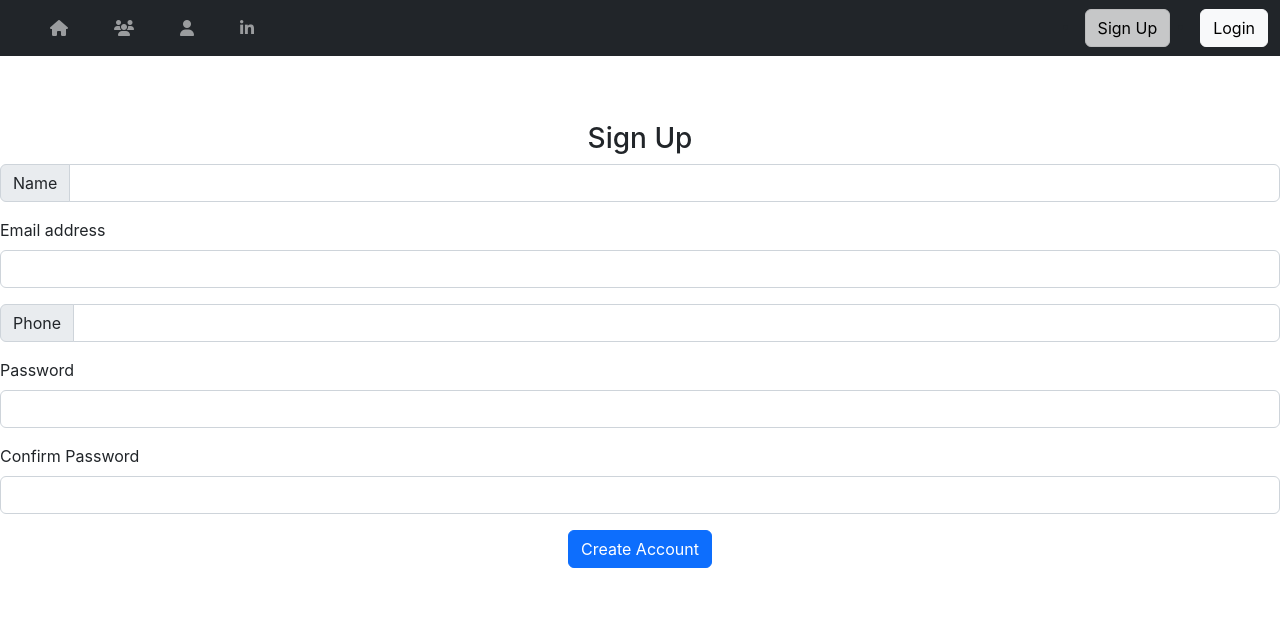
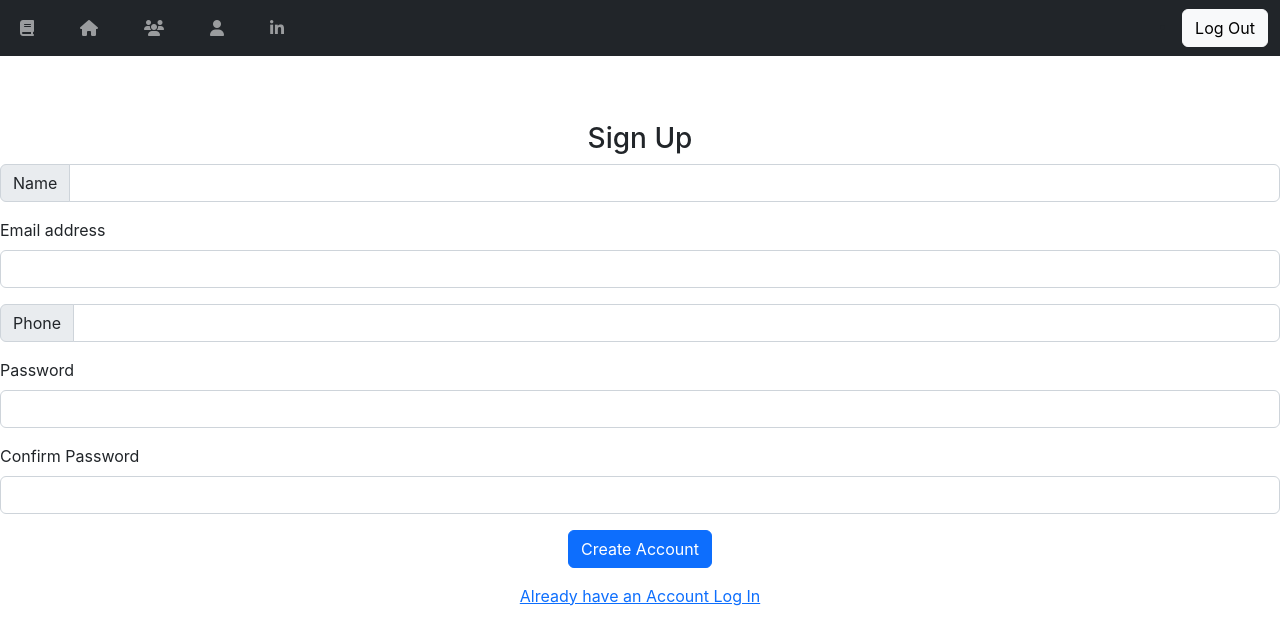
Before and after one commit to sarmadsaleem333/Blogging-Site-For-CodSoft, a React (Create React App) app: page /signup in a window 1280 px wide. Shown: the top 644 px of the page. Built offline with nearby package versions, Linux system fonts and the light colour scheme; sample sign-in values are in the browser's storage.

Commit message:
added minute chnages

```diff
--- a/src/components/Blog.js
+++ b/src/components/Blog.js
@@ -1,22 +1,28 @@
 import React, { useContext, useEffect } from 'react'
 import BlogItems from './BlogItems'
 import postContext from '../context/postContext'
+import { useNavigate } from 'react-router-dom';
 export default function Blog() {
-
+    const navigate = useNavigate();
     const context = useContext(postContext);
     const { getPosts, posts } = context;
 
     useEffect(() => {
-        getPosts();
+        if (localStorage.getItem("token")) {
+            getPosts();
+        }
+        else {
+            navigate("/login");
+        }
     }, [])
 
     return (
 
         <div className="row my-3">
             <h2 className='text-center'>Blogs Feed</h2>
-            { posts==null?"": posts.map((post) => {
+            {posts == null ? "" : posts.map((post) => {
                 return <BlogItems key={post._id} post={post} />
-})}
+            })}
 
         </div>
 
--- a/src/components/Login.js
+++ b/src/components/Login.js
@@ -2,6 +2,8 @@ import React, { useContext, useState } from 'react'
 import userContext from '../context/usercontext/userContext';
 import alertContext from '../context/alert/alertContext';
 import { useNavigate } from 'react-router-dom';
+import { Link } from 'react-router-dom';
+import SignUp from './SignUp';
 
 export default function Login() {
     const navigate = useNavigate();
@@ -38,6 +40,7 @@ export default function Login() {
             <div className='align-self-center '>
                 <button type="submit" class="btn btn-primary " onClick={handleSubmit}> Login </button>
             </div>
+            <Link className='align-self-center my-3 ' to="/signup">Dont Have an Account Sign Up</Link>
         </div>
     )
 }
--- a/src/components/MyProfile.js
+++ b/src/components/MyProfile.js
@@ -30,7 +30,7 @@ export default function MyProfile() {
     formData.append("type", blogCredentials.type);
     const message = await editPost(formData, id);
     closeEditModalRef.current.click();
-    showAlert(message,"success")
+    showAlert(message, "success")
   }
   useEffect(() => {
     // Fetch user details
@@ -47,7 +47,7 @@ export default function MyProfile() {
     console.log(id)
     const response = await deletePost(id);
     const message = await response.text();
-    showAlert(message,"danger")
+    showAlert(message, "danger")
     closeDeleteModalRef.current.click();
 
 
@@ -120,7 +120,7 @@ export default function MyProfile() {
                       </div>
 
                       <div className="modal-footer">
-                        <button type="button" class="btn btn-secondary" ref={ closeEditModalRef } data-bs-dismiss="modal">Close</button>
+                        <button type="button" class="btn btn-secondary" ref={closeEditModalRef} data-bs-dismiss="modal">Close</button>
                         <button type="button" className="btn btn-primary" onClick={() => handleEdit(post._id)}>Edit The Changes Made</button>
                       </div>
                     </div>
--- a/src/components/Navbar.js
+++ b/src/components/Navbar.js
@@ -1,16 +1,22 @@
-import React, { useContext, useEffect, useState } from 'react'
+import React, { useContext, useEffect, useRef, useState } from 'react'
 import { Link, useLocation } from "react-router-dom";
 import postContext from '../context/postContext';
+import { useNavigate } from 'react-router-dom';
 
 
 
 export default function Navbar() {
+    const closeRef = useRef(null);
+    const navigate = useNavigate();
     let location = useLocation()
     const [query, setQuery] = useState();
     const context = useContext(postContext);
-    const { posts, searchPosts } = context;
-
-
+    const { searchPosts } = context;
+    const handleLogout = () => {
+        localStorage.removeItem("token");
+        navigate("/login");
+        closeRef.current.click();
+    }
     const onChange = (e) => {
         setQuery(e.target.value);
     }
@@ -21,40 +27,72 @@ export default function Navbar() {
     }
 
     return (
+        <>
+            <div class="modal fade" id="exampleModal" tabindex="-1" aria-labelledby="exampleModalLabel" aria-hidden="true">
+                <div class="modal-dialog">
+                    <div class="modal-content">
+                        <div class="modal-header">
+                            <h5 class="modal-title">Logging Out</h5>
+                            <button type="button" class="btn-close" data-bs-dismiss="modal" aria-label="Close"></button>
+                        </div>
+                        <div class="modal-body">
+                            <p>Are You sure you want to Log Out?</p>
+                        </div>
+                        <div class="modal-footer">
+                            <button type="button" class="btn btn-secondary" ref={closeRef} data-bs-dismiss="modal">No</button>
+                            <button type="button" class="btn btn-primary" onClick={handleLogout}>Log Out</button>
+                        </div>
+                    </div>
+                </div>
+            </div>
             <nav className="navbar navbar-expand-lg navbar-dark bg-dark">
                 <div className="container-fluid">
                     <button className="navbar-toggler" type="button" data-bs-toggle="collapse" data-bs-target="#navbarSupportedContent" aria-controls="navbarSupportedContent" aria-expanded="false" aria-label="Toggle navigation">
                         <span className="navbar-toggler-icon"></span>
                     </button>
                     <div className="collapse navbar-collapse" id="navbarSupportedContent">
-                    <ul className="navbar-nav me-auto mb-2 mb-lg-0">
+                        <ul className="navbar-nav">
+                            <li className="">
+                                <Link className="nav-link" ><i className="fa-solid fa-book"></i></Link>
+                            </li>
+                            {localStorage.getItem("token") ? (
+                                <>
                                     <li className="nav-item">
-                            <Link className="nav-link" to="/"><i className="fa-solid fa-house"></i></Link>
+                                        <Link className="nav-link" to="/">
+                                            <i className="fa-solid fa-house"></i>
+                                        </Link>
                                     </li>
                                     <li className="nav-item">
-                            <Link className="nav-link" to="/users"><i className="navbar-items fa-solid fa-users"></i></Link>
+                                        <Link className="nav-link" to="/users">
+                                            <i className="navbar-items fa-solid fa-users"></i>
+                                        </Link>
                                     </li>
                                     <li className="nav-item">
-                            <Link className="nav-link" to="/myprofile"><i className="navbar-items fa-solid fa-user"></i></Link>
+                                        <Link className="nav-link" to="/myprofile">
+                                            <i className="navbar-items fa-solid fa-user"></i>
+                                        </Link>
                                     </li>
+
+                                </>
+                            ) : null}
                             <li className="nav-item">
                                 <Link className="nav-link" to="https://www.linkedin.com/in/muhammad-sarmad-saleem-3bb060266/"><i class="fa-brands fa-linkedin-in"></i></Link>
                             </li>
                         </ul>
+
+
+                    </div>
                     {location.pathname === "/" ?
                         <form className="d-flex">
                             <input className="form-control me-2" type="search" placeholder="Search Blogs" aria-label="Search" value={query} onChange={onChange} />
                             <button className="btn btn-outline-success" type="submit" onClick={handleSearch}>Search </button>
                         </form> : null
                     }
-                    <li className=" mx-2">
-                        <Link type="button" className={`btn btn-light ${location.pathname === "/signup" ? "active" : ""}`} to="/signup">Sign Up</Link>
-                    </li>
-                    <li className=" ">
-                        <Link type="button" className={`btn btn-light ${location.pathname === "/login" ? "active" : ""}`} to="login"> Login </Link>
-                    </li>
-                </div>
+                    {localStorage.getItem("token") ? (<li className="">
+                        <Link type="button" data-bs-toggle="modal" data-bs-target="#exampleModal"  className={`btn btn-light ${location.pathname === "/login" ? "active" : ""}`} to="/login"  >Log Out</Link>
+                    </li>) : null}
                 </div>
             </nav>
+        </>
     )
 }
--- a/src/components/SignUp.js
+++ b/src/components/SignUp.js
@@ -3,29 +3,31 @@ import { useState } from 'react'
 import { useNavigate } from 'react-router-dom';
 import userContext from '../context/usercontext/userContext';
 import alertContext from '../context/alert/alertContext';
+import { Link } from 'react-router-dom';
+import Login from './Login';
 
 export default function SignUp() {
     const navigate = useNavigate();
     const context = useContext(userContext);
     const { signUp } = context;
-    const alertcontext = useContext(userContext);
-    const { alert, showAlert } = alertcontext;
+    const alertcontext = useContext(alertContext);
+    const { showAlert } = alertcontext;
     const [credentials, setCredentials] = useState({ name: "", email: "", password: "", phone: "", confirmPassword: "" });
     const onChange = (e) => {
         setCredentials({ ...credentials, [e.target.name]: e.target.value });
     }
     const handleSubmit = async () => {
         if (credentials.password !== credentials.confirmPassword) {
-            return alert("Your Password and Confirm Password did not match")
+            return showAlert("Your Password and Confirm Password did not match")
         }
         const response = await signUp(credentials.name, credentials.email, credentials.password, credentials.phone);
         if (response.success) {
-            alert("Successfully Your account has been created");
+            showAlert("Successfully Your account has been created");
             localStorage.setItem("token", response.authtoken);
             navigate("/");
         }
         else
-            alert(response.error);
+        showAlert(response.error);
     }
     return (
         <div className='d-flex flex-column justify-content-center my-3 '>
@@ -53,6 +55,7 @@ export default function SignUp() {
             <div className='align-self-center '>
                 <button type="submit" class="btn btn-primary " onClick={handleSubmit}>Create Account</button>
             </div>
+            <Link className='align-self-center my-3 ' to="/login">Already have an Account Log In</Link>
         </div>
     )
 }
```
Lines whose indentation alone changed are shown as unchanged.
